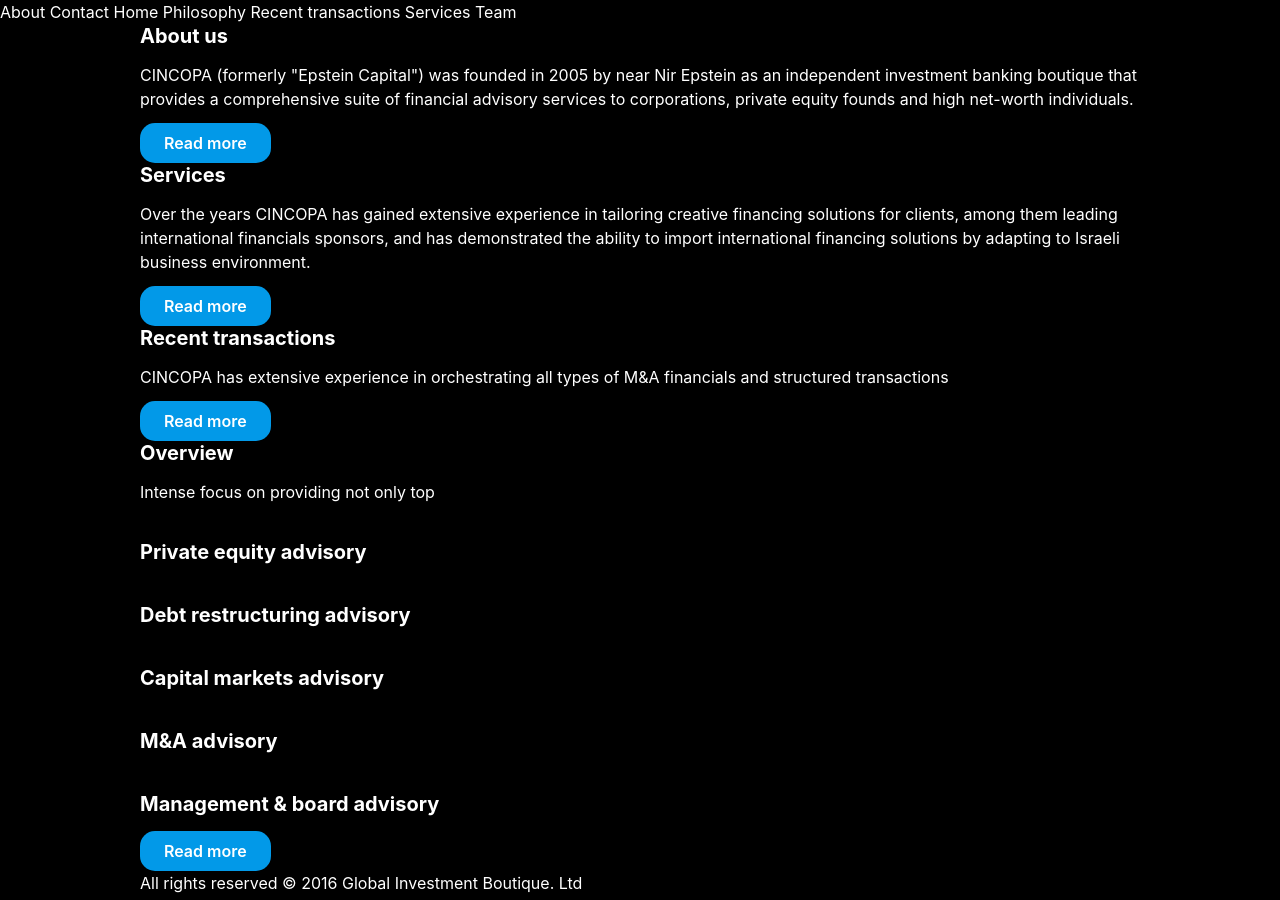
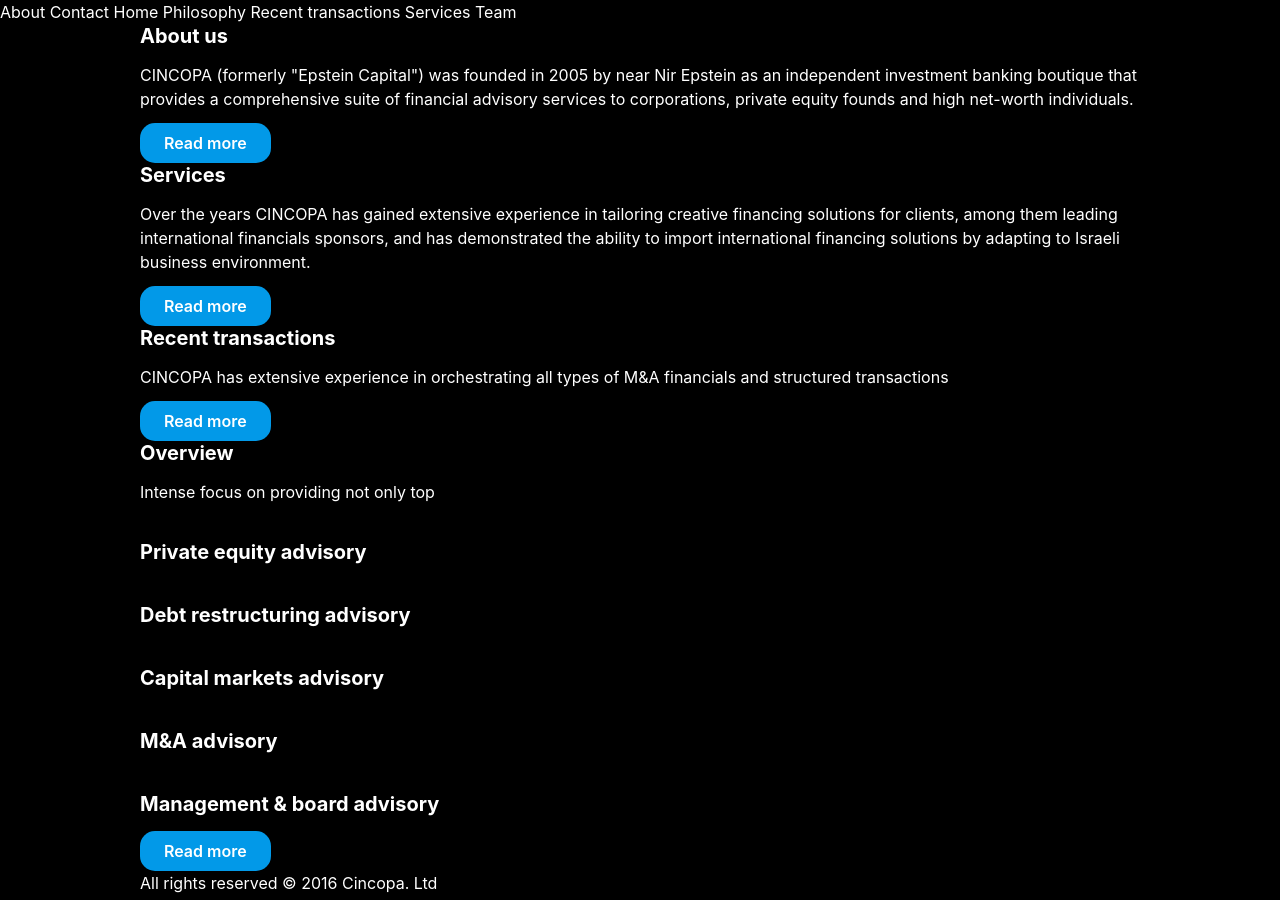
Before and after one commit to kedmyster/cincopa, a Jekyll site: the page built from index.markdown, in a window 1280 px wide. Built offline with Jekyll 4.4.1, drawn with Linux system fonts in a browser that asks for light colours; part of the change alters nothing that is shown.

Commit message:
Updated Config

```diff
--- a/_config.yml
+++ b/_config.yml
@@ -1,5 +1,5 @@
 ---
-title: Global Investment Boutique
+title: Cincopa
 timezone: UTC
 collections:
   posts:
@@ -24,3 +24,11 @@ gems:
 exclude:
 - Gemfile
 - Gemfile.lock
+tagline: Global Investment Boutique
+Phone: "+972-3710-4000"
+Address: |-
+  Millennium Tower
+  17 HaArba'a Street
+  Tel Aviv 64739
+  Israel
+Fax: "+972-3710-4027"
```
